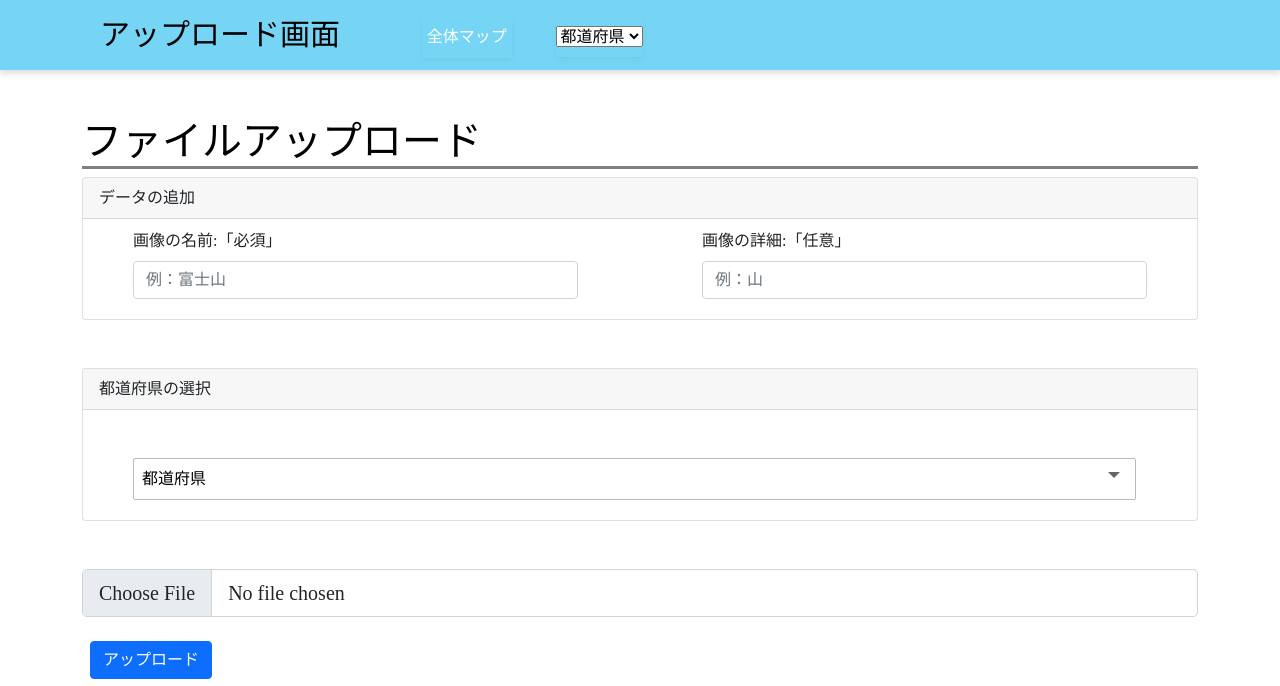
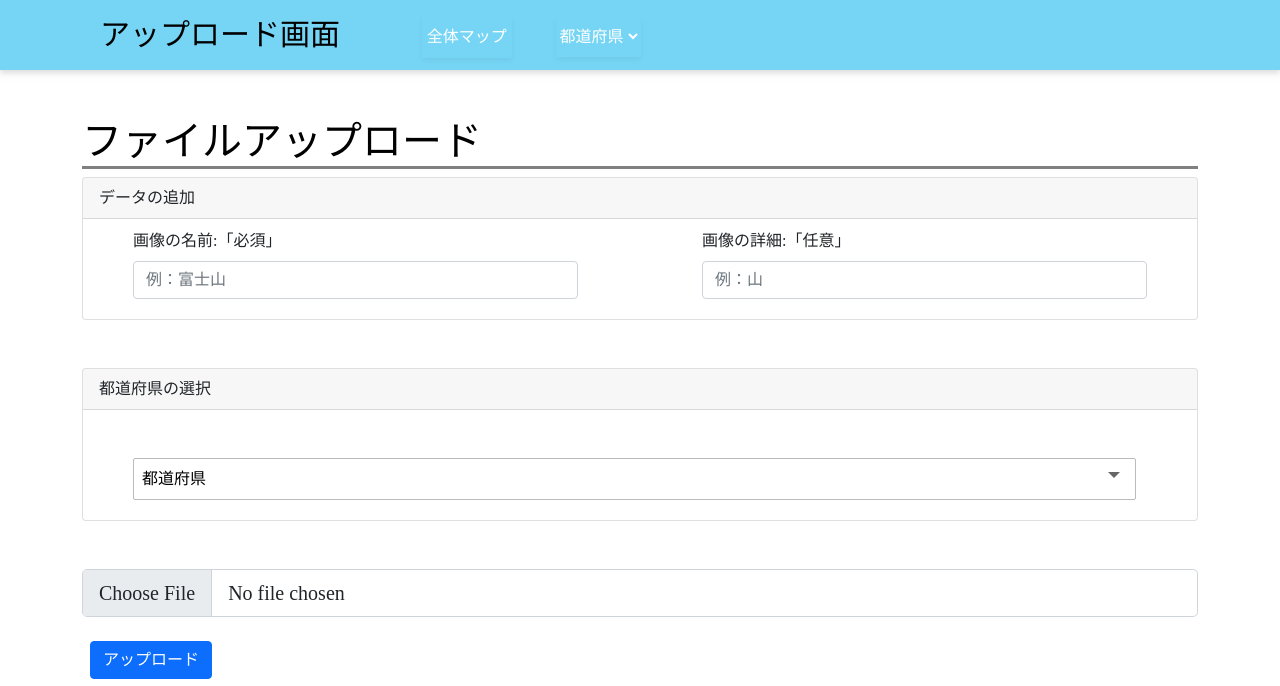
Before and after one commit to 2021AIT-OOP2-G08/image-management, a Flask app: page /upload in a window 1280 px wide. Shown: the top 686 px of the page. Run offline with Flask 2, Linux system fonts and the light colour scheme.

Commit message:
ヘッダー内セレクトボックスのデザイン変更

```diff
--- a/static/upload.css
+++ b/static/upload.css
@@ -114,3 +114,9 @@ header {
 a{
 	text-decoration: none;
 }
+
+select[name="header_select"]{
+	background-color: #76d5f5;
+	border: #76d5f5;
+	color: white;
+}
```
